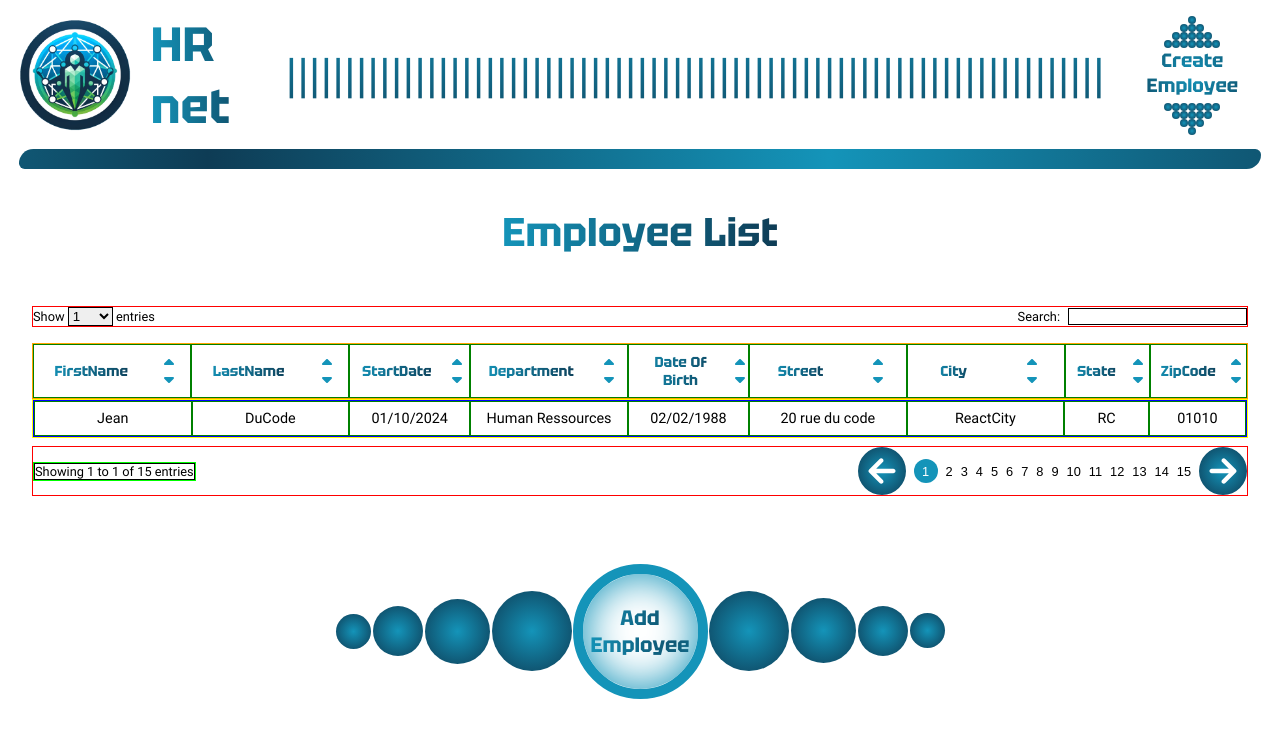
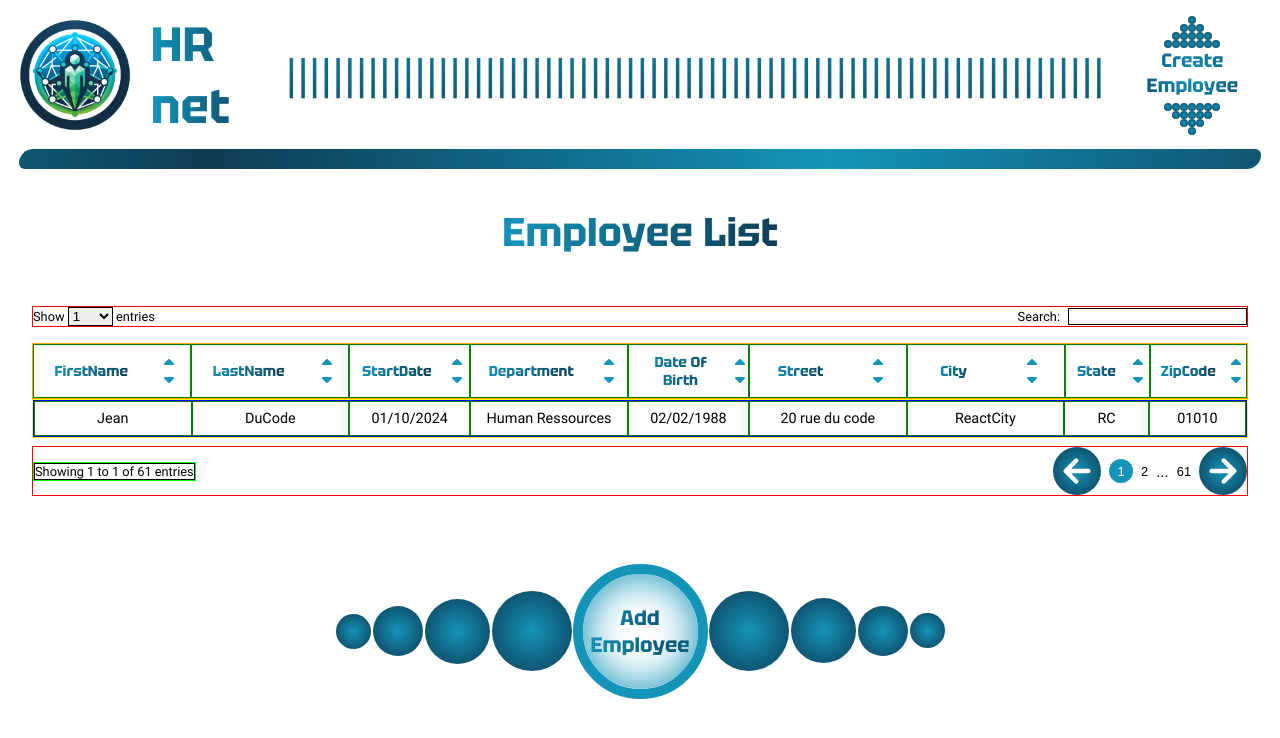
Before and after one commit to Git-EJ/OC_P14, a React (Vite) app: page /employee-list in a window 1280 px wide. Shown: the top 738 px of the page. Built offline with nearby package versions, Linux system fonts and the light colour scheme.

Commit message:
pagination dots, issue when lastPage don't have the same entries as selectValue

```diff
--- a/src/molecules/DataTable.jsx
+++ b/src/molecules/DataTable.jsx
@@ -16,11 +16,11 @@ const DataTable = ({headers, data}) => {
   const [currentPage, setCurrentPage] = useState(1);
   const [selectValue, setSelectValue] = useState(1);
   const [dataLenght, setDataLenght] = useState(0);
-  const totalPageCount = Math.ceil(dataLenght / selectValue);
 
-  console.log('dataLenght', dataLenght);
-  console.log('currentPage', currentPage);
-  console.log('selectValue', selectValue);
+
+  // console.log('dataLenght', dataLenght);
+  // console.log('currentPage', currentPage);
+  // console.log('selectValue', selectValue);
 
 
 
@@ -138,6 +138,7 @@ const DataTable = ({headers, data}) => {
 
 
   const DisplayShowingEntries = () => {
+
     if(selectValue > dataLenght) {
       return (
         <p className="data-table_showing_entries_text">Showing 1 to {dataLenght} of {dataLenght} entries</p>
@@ -150,14 +151,26 @@ const DataTable = ({headers, data}) => {
   };
 
 
+  const totalPageCount = Math.ceil(dataLenght / selectValue);
+  const dots = '...';
+  const siblingCount = 1;
+  const leftSiblingRange = Math.max(currentPage - siblingCount, 1); // throw max value if currentPage - siblingCount < 1
+  const rightSiblingRange = Math.min(currentPage + siblingCount, totalPageCount); // throw min value if currentPage + siblingCount > totalPageCount
+  const hasLeftDots = leftSiblingRange > 2; // if leftSiblingRange > 2 then we have left dots
+  const hasRightDots = (totalPageCount - rightSiblingRange) > 1; // if (totalPageCount - rightSiblingRange) > 1 then we have right dots
 
+
+
+  console.log('totalPageCount', totalPageCount)
+  console.log('leftSiblingRange', leftSiblingRange)
+  console.log('rightSiblingRange', rightSiblingRange)
+  console.log('hasLeftDots', hasLeftDots)
+  console.log('hasRightDots', hasRightDots)
+  console.log('leftDots', hasLeftDots && dots)
+  console.log('rightDots', hasRightDots && dots)
 
   //TODO display pagination dots
   const DisplayPagination = () => {
-
-    if(selectValue * currentPage > dataLenght) {
-      setCurrentPage(1);
-    }
 
     const onPreviousPage = () => {
       if (currentPage > 1) {
@@ -171,26 +184,73 @@ const DataTable = ({headers, data}) => {
       }
     }
 
-    // const range = (start, end) => {
-    //   return Array(end - start + 1).fill().map((_, index) => start + index)
-    // }
+    const range = (start, end) => {
+      const length = (end - start + 1);
+      return Array(length).fill().map((_, index) => start + index)
+    }
 
     const paginationCounter = () => {
-      const pagesButtons = [];
-      for (let i = 1; i <= totalPageCount; i++) {
-        pagesButtons.push(
+
+      if (totalPageCount <= 5) {
+        return range(1, totalPageCount).map( page => (
           <button
-          key={`pagination_button_${i}`}
-            className= {`data-table_showing_pagination_button_${currentPage === i ? 'current' : 'not-current'}`}
-            onClick={() => setCurrentPage(i)}
+            key={`pagination_button_${page}`}
+            className= {`data-table_showing_pagination_button_${currentPage === page ? 'current' : 'not-current'}`}
+            onClick={() => setCurrentPage(page)}
           >
-          {i}
+            {page}
           </button>
-        )
+        ))
       }
-      return pagesButtons;
+
+      return (
+        <>
+          <button
+            className= {`data-table_showing_pagination_button_${currentPage === 1 ? 'current' : 'not-current'}`}
+            onClick={() => setCurrentPage(1)}
+          >
+            1
+          </button>
+
+          {hasLeftDots && dots}
+
+          {range(leftSiblingRange, rightSiblingRange).map( page => (
+            console.log('range', range(leftSiblingRange, rightSiblingRange)), //DEV
+
+            (page !== 1 && page !== totalPageCount) && ( //condition for not display 1 and totalPageCount
+              <button
+                key={`pagination_button_${page}`}
+                className= {`data-table_showing_pagination_button_${currentPage === page ? 'current' : 'not-current'}`}
+                onClick={() => setCurrentPage(page)}
+              >
+                {page}
+              </button>
+            )
+          ))}
+
+          {hasRightDots && dots}
+
+          <button
+              className= {`data-table_showing_pagination_button_${currentPage === totalPageCount ? 'current' : 'not-current'}`}
+              onClick={() => setCurrentPage(totalPageCount)}
+            >
+              {totalPageCount}
+          </button>
+        </>
+      )
     }
 
+    // const paginationCounter = () => {
+    //   return range(1, totalPageCount).map( page => (
+    //     <button
+    //       key={`pagination_button_${page}`}
+    //       className= {`data-table_showing_pagination_button_${currentPage === page ? 'current' : 'not-current'}`}
+    //       onClick={() => setCurrentPage(page)}
+    //     >
+    //       {page}
+    //     </button>
+    //   ))
+    // }
 
 
     return (
@@ -211,7 +271,12 @@ const DataTable = ({headers, data}) => {
   useEffect(() => {
     setCurrentData(data);
     setDataLenght(data.length);
-  }, [data, data.length]);
+
+    //for showing entries update when selectValue change and currentPage is not in the range of data
+    if(selectValue * currentPage > dataLenght) {
+      setCurrentPage(1);
+    }
+  }, [data, data.lenght, dataLenght, selectValue, currentPage]);
 
 
 
--- a/src/pages/CurrentEmployee.jsx
+++ b/src/pages/CurrentEmployee.jsx
@@ -122,7 +122,7 @@ const EmployeeList = () => {
 
           <DataTable
             headers={arrayOfEmployeesDataTitle}
-            data={createEmployeeMockedData(arrayOfEmployeesDataContents, 11)}
+            data={createEmployeeMockedData(arrayOfEmployeesDataContents, 57)}
           />
 
           <SpheresButton
```
